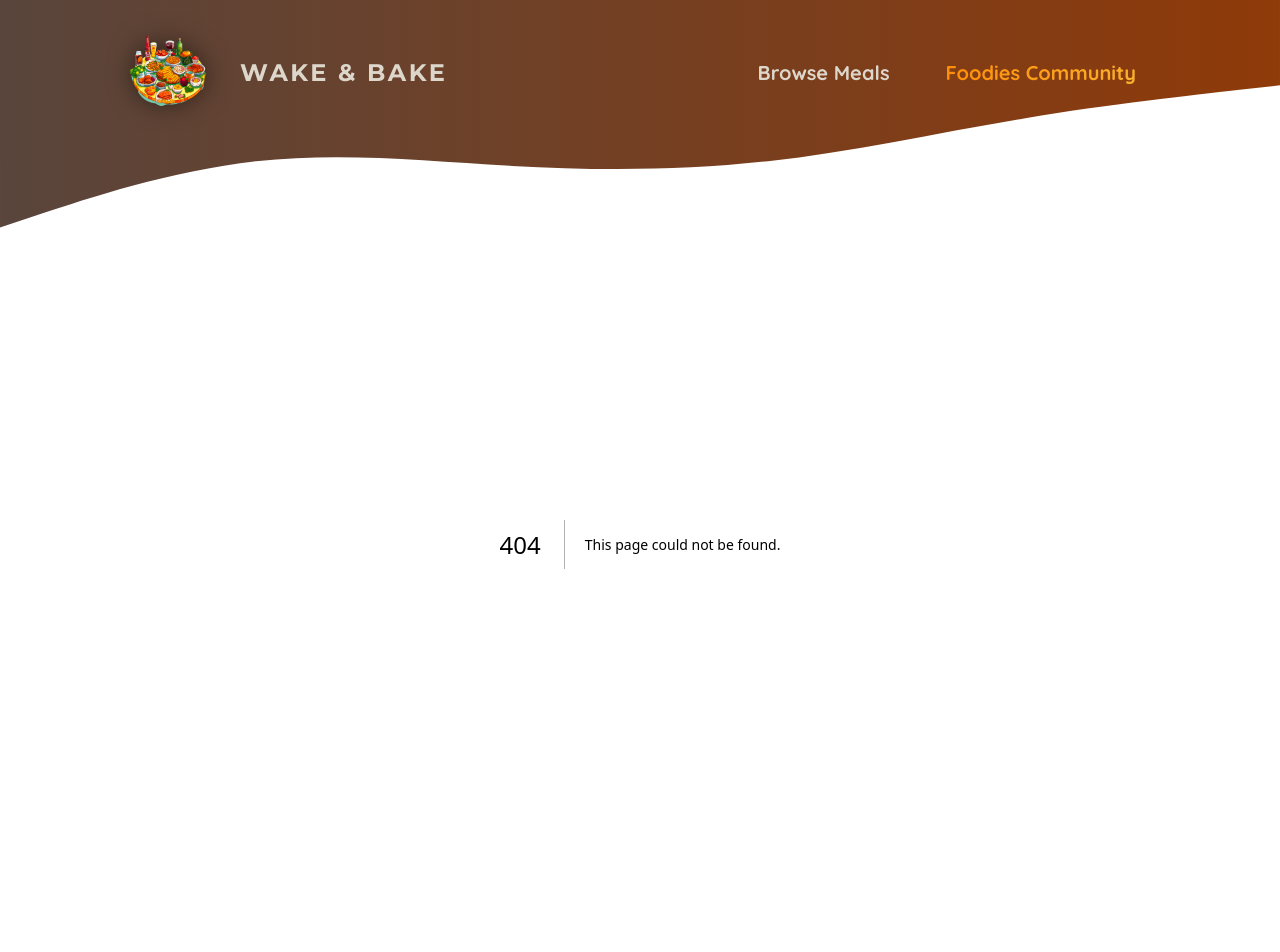
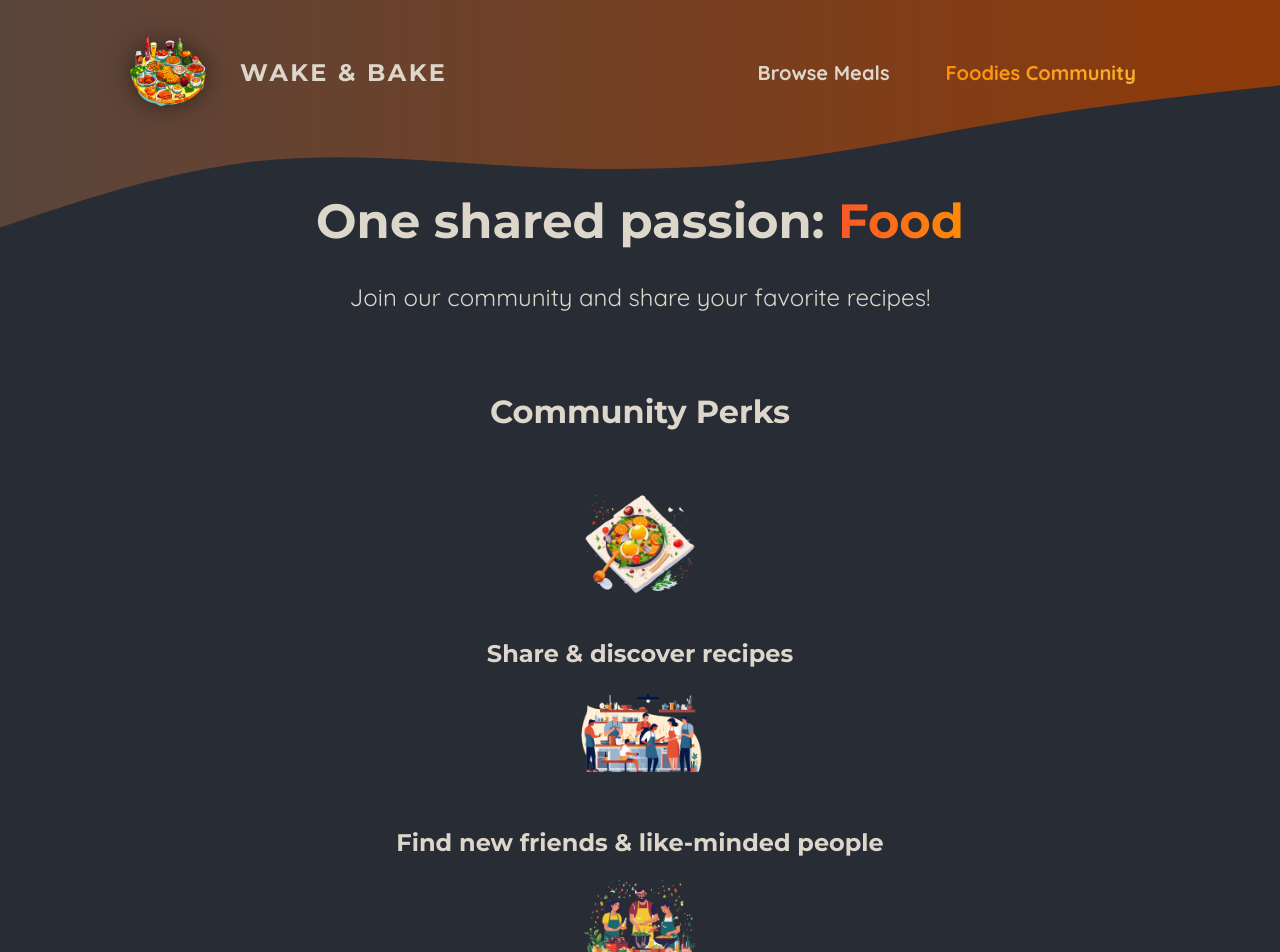
Before and after one commit to MuhammadShareyar/foodie-app, a Next.js app: page /community in a window 1280 px wide. Before the commit this address had no page. Shown: the top 952 px of the page. Built offline with nearby package versions, Linux system fonts and the light colour scheme.

Commit message:
add community page

```diff
--- /dev/null
+++ b/app/community/page.jsx
@@ -0,0 +1,40 @@
+import Image from "next/image";
+
+import mealIcon from "@/assets/icons/meal.png";
+import communityIcon from "@/assets/icons/community.png";
+import eventsIcon from "@/assets/icons/events.png";
+import classes from "./page.module.css";
+
+export default function CommunityPage() {
+  return (
+    <>
+      <header className={classes.header}>
+        <h1>
+          One shared passion: <span className={classes.highlight}>Food</span>
+        </h1>
+        <p>Join our community and share your favorite recipes!</p>
+      </header>
+      <main className={classes.main}>
+        <h2>Community Perks</h2>
+
+        <ul className={classes.perks}>
+          <li>
+            <Image src={mealIcon} alt="A delicious meal" />
+            <p>Share & discover recipes</p>
+          </li>
+          <li>
+            <Image src={communityIcon} alt="A crowd of people, cooking" />
+            <p>Find new friends & like-minded people</p>
+          </li>
+          <li>
+            <Image
+              src={eventsIcon}
+              alt="A crowd of people at a cooking event"
+            />
+            <p>Participate in exclusive events</p>
+          </li>
+        </ul>
+      </main>
+    </>
+  );
+}
--- /dev/null
+++ b/app/community/page.module.css
@@ -0,0 +1,61 @@
+.header {
+  gap: 3rem;
+  margin: 3rem auto 5rem auto;
+  width: 90%;
+  max-width: 75rem;
+  color: #ddd6cb;
+  font-size: 1.5rem;
+  text-align: center;
+}
+
+.header h1 {
+  font-family: 'Montserrat', sans-serif;
+}
+
+.highlight {
+  background: linear-gradient(90deg, #f9572a, #ff8a05);
+  background-clip: text;
+  -webkit-background-clip: text;
+  -webkit-text-fill-color: transparent;
+}
+
+.main {
+  width: 90%;
+  max-width: 40rem;
+  margin: 0 auto;
+  text-align: center;
+}
+
+.main h2 {
+  font-family: 'Montserrat', sans-serif;
+  font-size: 2rem;
+  margin-bottom: 3rem;
+  color: #ddd6cb;
+}
+
+.perks {
+  list-style: none;
+  margin: 3rem 0;
+  padding: 0;
+}
+
+.perks li {
+  display: flex;
+  flex-direction: column;
+  align-items: center;
+  gap: 2rem;
+}
+
+.perks img {
+  width: 8rem;
+  height: 8rem;
+  object-fit: contain;
+}
+
+.perks p {
+  font-family: 'Montserrat', sans-serif;
+  font-size: 1.5rem;
+  font-weight: bold;
+  margin: 0;
+  color: #ddd6cb;
+}
```
Also changed, not shown: app/not-found.jsx (added, +12 -0 lines).
